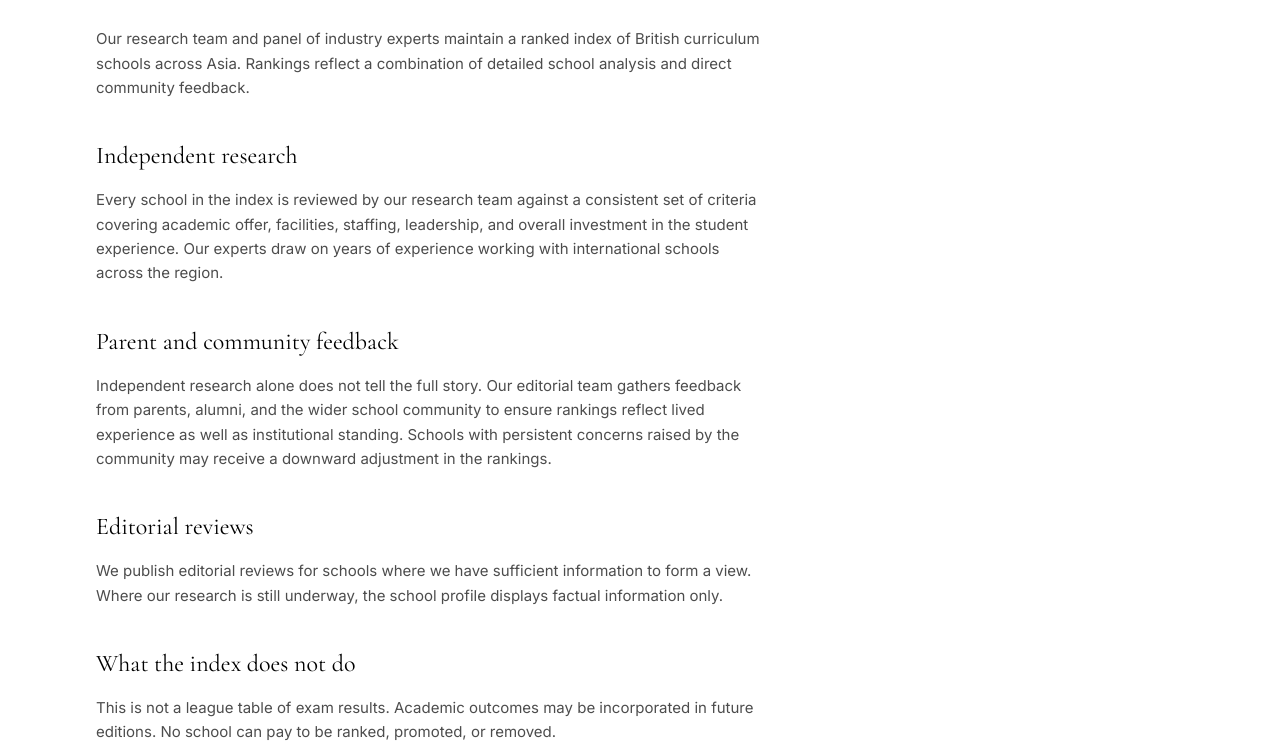
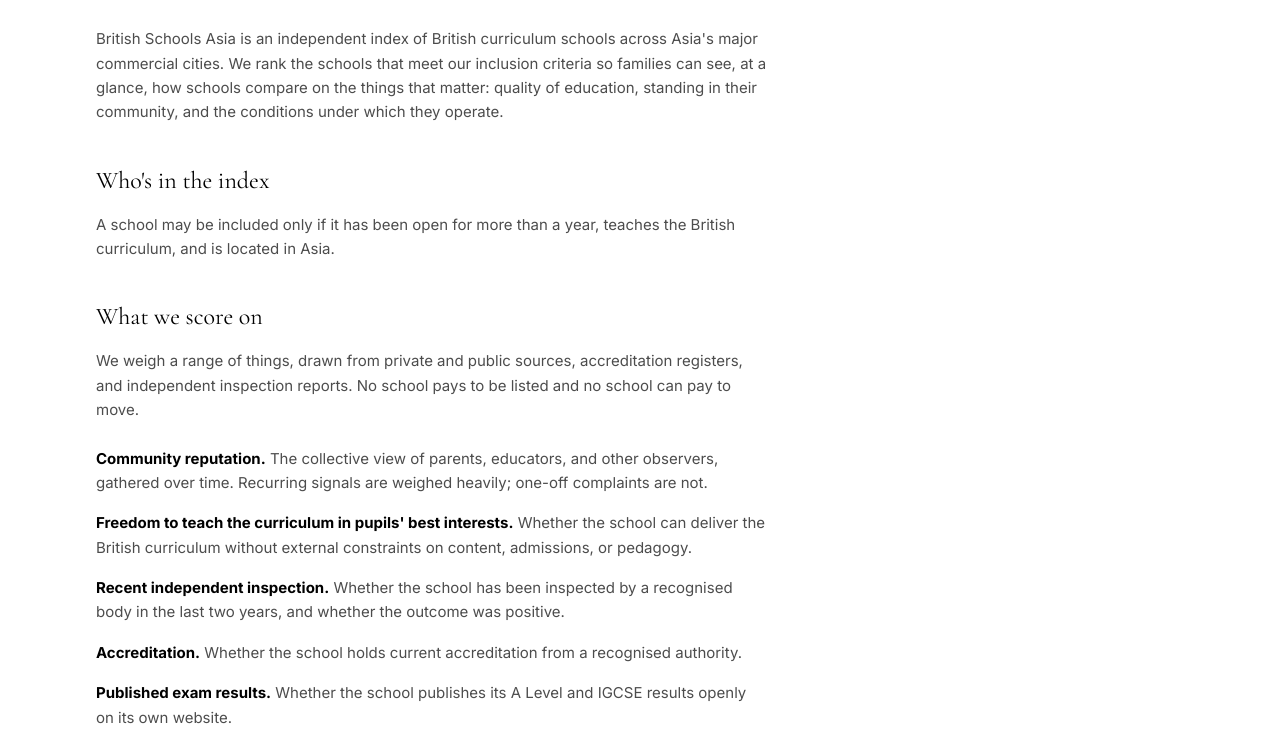
Before and after one commit to darren254/british-schools-asia, an Astro site: page /methodology in a window 1280 px wide. Shown: the part 217-960 px from the top of the page. Built offline with nearby package versions, Linux system fonts and the light colour scheme; Astro itself is replaced by a stand-in of ours.

Commit message:
methodology page: rewrite to final approved copy

```diff
--- a/src/pages/methodology.astro
+++ b/src/pages/methodology.astro
@@ -14,27 +14,45 @@ import Footer from '../components/Footer.astro';
 
         <div class="space-y-6 font-body text-black/70 leading-relaxed">
           <p>
-            Our research team and panel of industry experts maintain a ranked index of British curriculum schools across Asia. Rankings reflect a combination of detailed school analysis and direct community feedback.
+            British Schools Asia is an independent index of British curriculum schools across Asia's major commercial cities. We rank the schools that meet our inclusion criteria so families can see, at a glance, how schools compare on the things that matter: quality of education, standing in their community, and the conditions under which they operate.
           </p>
 
-          <h2 class="text-2xl mt-10 mb-4 text-black">Independent research</h2>
+          <h2 class="text-2xl mt-10 mb-4 text-black">Who's in the index</h2>
           <p>
-            Every school in the index is reviewed by our research team against a consistent set of criteria covering academic offer, facilities, staffing, leadership, and overall investment in the student experience. Our experts draw on years of experience working with international schools across the region.
+            A school may be included only if it has been open for more than a year, teaches the British curriculum, and is located in Asia.
           </p>
 
-          <h2 class="text-2xl mt-10 mb-4 text-black">Parent and community feedback</h2>
+          <h2 class="text-2xl mt-10 mb-4 text-black">What we score on</h2>
           <p>
-            Independent research alone does not tell the full story. Our editorial team gathers feedback from parents, alumni, and the wider school community to ensure rankings reflect lived experience as well as institutional standing. Schools with persistent concerns raised by the community may receive a downward adjustment in the rankings.
+            We weigh a range of things, drawn from private and public sources, accreditation registers, and independent inspection reports. No school pays to be listed and no school can pay to move.
           </p>
 
-          <h2 class="text-2xl mt-10 mb-4 text-black">Editorial reviews</h2>
+          <ul class="space-y-4 list-none pl-0">
+            <li>
+              <strong class="text-black">Community reputation.</strong> The collective view of parents, educators, and other observers, gathered over time. Recurring signals are weighed heavily; one-off complaints are not.
+            </li>
+            <li>
+              <strong class="text-black">Freedom to teach the curriculum in pupils' best interests.</strong> Whether the school can deliver the British curriculum without external constraints on content, admissions, or pedagogy.
+            </li>
+            <li>
+              <strong class="text-black">Recent independent inspection.</strong> Whether the school has been inspected by a recognised body in the last two years, and whether the outcome was positive.
+            </li>
+            <li>
+              <strong class="text-black">Accreditation.</strong> Whether the school holds current accreditation from a recognised authority.
+            </li>
+            <li>
+              <strong class="text-black">Published exam results.</strong> Whether the school publishes its A Level and IGCSE results openly on its own website.
+            </li>
+          </ul>
+
+          <h2 class="text-2xl mt-10 mb-4 text-black">How we put it together</h2>
           <p>
-            We publish editorial reviews for schools where we have sufficient information to form a view. Where our research is still underway, the school profile displays factual information only.
+            Each school's position in the ranking is the result of weighing all five factors against the school's place in the wider market. Our methodology is data-led and reviewed regularly.
           </p>
 
-          <h2 class="text-2xl mt-10 mb-4 text-black">What the index does not do</h2>
+          <h2 class="text-2xl mt-10 mb-4 text-black">What we don't do</h2>
           <p>
-            This is not a league table of exam results. Academic outcomes may be incorporated in future editions. No school can pay to be ranked, promoted, or removed.
+            We don't accept payment for placement or take editorial direction from schools.
           </p>
         </div>
 
```
